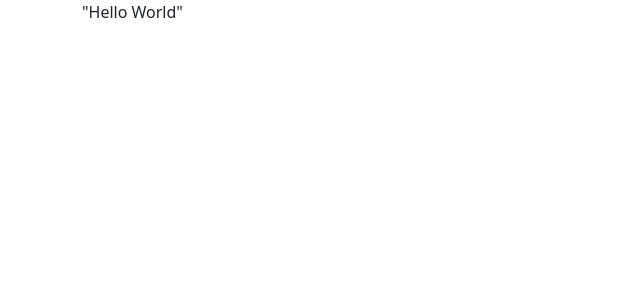
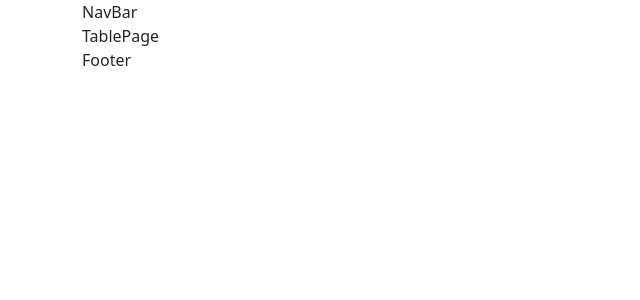
Before and after one commit to tkrzywosadzki/waiter-app, a React (Create React App) app: page /table/1 in a window 1280 px wide. Shown: the top 300 px of the page, without its empty margins (0-640 px from the left). Built offline with nearby package versions, Linux system fonts and the light colour scheme.

Commit message:
add basic structure

```diff
--- a/src/App.js
+++ b/src/App.js
@@ -1,11 +1,25 @@
 import { Container } from 'react-bootstrap';
+import { Route, Routes } from 'react-router-dom';
+import Home from './components/pages/Home/Home';
+import NotFound from './components/pages/NotFound/NotFound';
+import TablePage from './components/pages/TablePage/TablePage';
+import Header from './components/views/Header/Header';
+import Footer from './components/views/Footer/Footer';
 
 const App = () => {
   return (
-    <Container>
-      "Hello World"
-    </Container>
-  )
-}
+    <main>
+      <Container>
+        <Header />
+        <Routes>
+          <Route path="/" element={<Home />}/>
+          <Route path="/table/:id" element={<TablePage />} />
+          <Route path="*" element={<NotFound />} />
+        </Routes>
+        <Footer />
+      </Container>
+    </main>
+  );
+};
 
 export default App;
--- /dev/null
+++ b/src/components/pages/Home/Home.js
@@ -0,0 +1,9 @@
+const Home = () => {
+    return (
+        <div>
+            Home
+        </div>
+    )
+}
+
+export default Home;
--- /dev/null
+++ b/src/components/pages/NotFound/NotFound.js
@@ -0,0 +1,9 @@
+const NotFound = () => {
+    return (
+        <div>
+            NotFound
+        </div>
+    )
+}
+
+export default NotFound;
--- /dev/null
+++ b/src/components/pages/TablePage/TablePage.js
@@ -0,0 +1,9 @@
+const TablePage = () => {
+    return(
+        <div>
+            TablePage
+        </div>
+    )
+}
+
+export default TablePage;
--- /dev/null
+++ b/src/components/views/Footer/Footer.js
@@ -0,0 +1,9 @@
+const Footer = () => {
+    return (
+        <div>
+            Footer
+        </div>
+    );
+};
+
+export default Footer;
--- /dev/null
+++ b/src/components/views/Header/Header.js
@@ -0,0 +1,11 @@
+import NavBar from "../NavBar/NavBar";
+
+const Header = () => {
+    return (
+        <div>
+            <NavBar />
+        </div>
+    );
+};
+
+export default Header;
--- /dev/null
+++ b/src/components/views/NavBar/NavBar.js
@@ -0,0 +1,9 @@
+const NavBar = () => {
+    return (
+        <div>
+            NavBar
+        </div>
+    );
+};
+
+export default NavBar;
```
